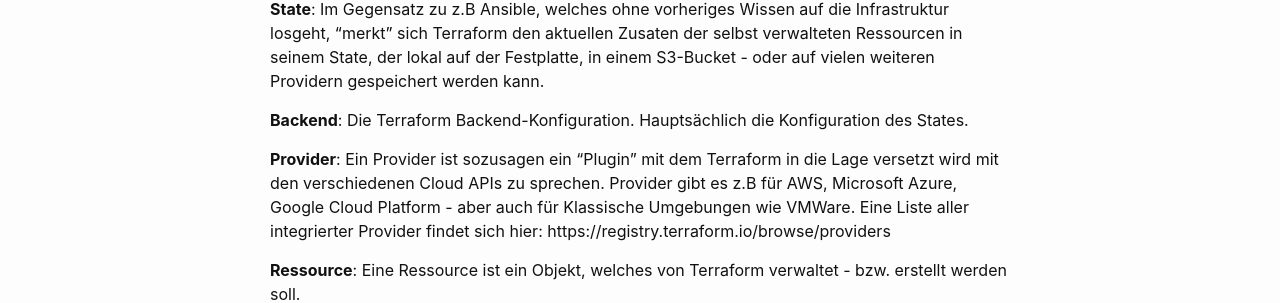
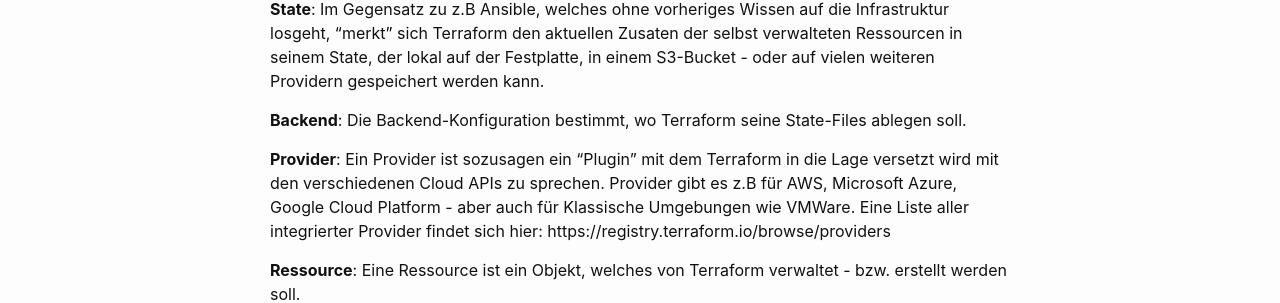
Before and after one commit to dermow/staging.der-mow.de, a Jekyll site: the page built from _posts/2022-10-11-terraform-01.markdown, in a window 1280 px wide. Shown: the part 512-815 px from the top of the page. Built offline with Jekyll 4.4.1, drawn with Linux system fonts in a browser that asks for light colours; comment, search, counter and statistics services are not loaded.

Commit message:
Update 2022-10-11-terraform-01.markdown

```diff
--- a/_posts/2022-10-11-terraform-01.markdown
+++ b/_posts/2022-10-11-terraform-01.markdown
@@ -19,7 +19,7 @@ Bevor wir in den nächsten Artikeln weiter darauf eingehen, möchte ich kurz die
 Im Gegensatz zu z.B Ansible, welches ohne vorheriges Wissen auf die Infrastruktur losgeht, "merkt" sich Terraform den aktuellen Zusaten der selbst verwalteten Ressourcen in seinem State, der lokal auf der Festplatte, in einem S3-Bucket - oder auf vielen weiteren Providern gespeichert werden kann.
 
 **Backend**:
-Die Terraform Backend-Konfiguration. Hauptsächlich die Konfiguration des States.
+Die Backend-Konfiguration bestimmt, wo Terraform seine State-Files ablegen soll.
 
 **Provider**:
 Ein Provider ist sozusagen ein "Plugin" mit dem Terraform in die Lage versetzt wird mit den verschiedenen Cloud APIs zu sprechen. Provider gibt es z.B für AWS, Microsoft Azure, Google Cloud Platform - aber auch für Klassische Umgebungen wie VMWare. Eine Liste aller integrierter Provider findet sich hier:
```
